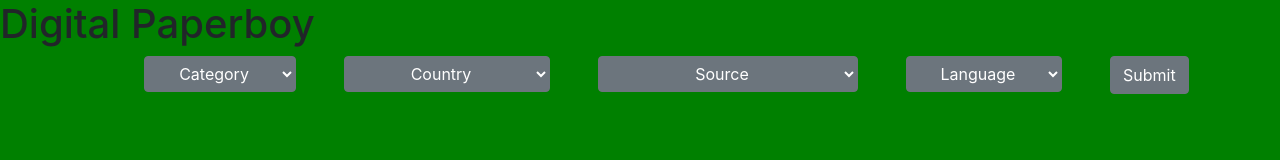
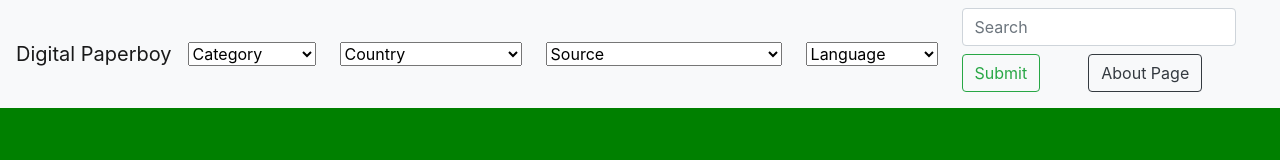
Before and after one commit to Studio-J-Designs/Formative-1-3, a website: page index.html in a window 1280 px wide. Drawn offline with nearby package versions, Linux system fonts and the light colour scheme; no server answers.

Commit message:
major update

```diff
--- a/index.html
+++ b/index.html
@@ -7,43 +7,40 @@
     <link rel="stylesheet" href="css/style.css">
   </head>
   <body>
-    <h1>Digital Paperboy</h1>
 
-    <div class="plag">
+    <nav class="navbar fixed-top navbar-expand-lg navbar-light bg-light">
+        <a class="navbar-brand" href="#">Digital Paperboy</a>
+        <button class="navbar-toggler" type="button" data-toggle="collapse" data-target="#navbarSupportedContent" aria-controls="navbarSupportedContent" aria-expanded="false" aria-label="Toggle navigation">
+          <span class="navbar-toggler-icon"></span>
+        </button>
 
-      <div class="dropdown plagItem">
-        <select id="category" class="btn btn-secondary">
-
-        </select>
-      </div>
-
-      <div class="dropdown plagItem">
-        <select id="country" class="btn btn-secondary">
-
-        </select>
-      </div>
-
-      <div class="dropdown plagItem">
-        <select id="source" class="btn btn-secondary">
-
-        </select>
-      </div>
-
-      <div class="dropdown plagItem">
-        <select id="language" class="btn btn-secondary">
-
-        </select>
-    </div>
-
-    <div class="plagItem">
-      <button id="submit" type="button" class="btn btn-secondary">Submit</button>
-    </div>
-
+        <div class="collapse navbar-collapse" id="navbarSupportedContent">
+          <ul class="navbar-nav mr-auto">
+            <li class="nav-item dropdown">
+              <select class="mr-sm-4" id="category"></select>
+            </li>
+            <li class="nav-item">
+              <select class="mr-sm-4" id="country"></select>
+            </li>
+            <li class="nav-item">
+              <select class="mr-sm-4" id="source"></select>
+            </li>
+            <li class="nav-item">
+              <select class="mr-sm-4" id="language"></select>
+            </li>
+          </ul>
+          <div class="form-inline my-2 my-lg-0">
+            <input class="form-control mr-sm-2"  placeholder="Search" aria-label="Search">
+            <button id="submit" class="btn btn-outline-success my-2 mr-sm-5" type="submit">Submit</button>
+            <button id="about" class="btn btn-outline-dark my-2 my-sm-0" type="submit">About Page</button>
+          </div>
+        </div>
+      </nav>
 
 
   </div>
 
-  <div id="result" class="plag">
+  <div id="result" class="plag bodyArea">
 
   </div>
 
--- a/sass/style.scss
+++ b/sass/style.scss
@@ -12,3 +12,11 @@
   margin-right: 3em;
   margin-bottom: 3em;
 }
+
+.cardFix {
+  width: 18rem;
+}
+
+.bodyArea {
+  margin-top: 1000px;
+}
```
Also changed, not shown: css/style.css, 1 other file.
